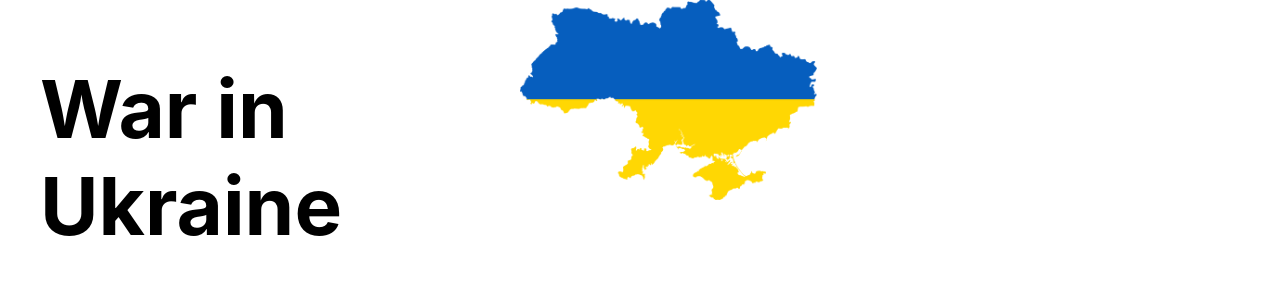
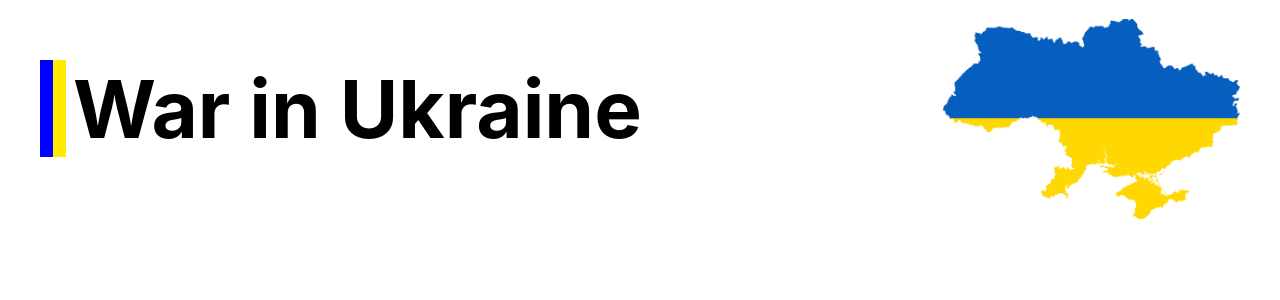
Before and after one commit to Demochani/Charity, a React (Create React App) app: page / in a window 1280 px wide. Shown: the top 300 px of the page. Built offline with nearby package versions, Linux system fonts and the light colour scheme.

Commit message:
double bordered logo on Header

```diff
--- a/src/App.css
+++ /dev/null
@@ -1,18 +0,0 @@
-
-.title-container {
-    display: flex;
-  align-items: stretch;
-  width: 1200px;
-  margin: 0 auto;
-}
-.title {
-    font-size: 80px;
-    font-weight: 700;
-    width: 40%;
-    margin-top: 60px;
-}
-
-.map {
-    position: relative;
-    height: 200px;
-}
--- a/src/App.tsx
+++ b/src/App.tsx
@@ -1,13 +1,10 @@
 import React from "react";
-import "./App.css";
+import Header from "./view/components/Header";
 
 function App() {
   return (
     <div className="App">
-      <div className="title-container">
-        <p className="title">War in Ukraine</p>
-        <img className="map" src="ua-map-color.png" alt="img" />
-      </div>
+        <Header/>
     </div>
   );
 }
--- /dev/null
+++ b/src/view/components/Header/header.css
@@ -0,0 +1,46 @@
+
+header {
+    /* background-color: lightgreen; */
+}
+.title-container {
+    display: flex;
+  align-items: center;
+  width: 1200px;
+  margin: 0 auto;
+  /* background-color: lightgrey; */
+
+}
+ /* {
+
+    background-color: lightblue;
+    border-left: 10px solid yellow;
+    padding-right:15px;
+    height:120px;
+} */
+.title {
+    position:relative;
+    font-size: 80px;
+    font-weight: 700;
+    width: 100%;
+    /* height:120px; */
+    margin-top: 60px;
+    padding: 0 0 0 20px;
+    border-left: 13px solid blue;
+    /* background-color: aquamarine; */
+}
+.title:before {
+    content: " ";
+    position: absolute;
+    z-index: 1;
+    top: 0;
+    left: 0;
+    right: 0;
+    bottom: 0;
+    border-left: 13px solid #ffea00;
+  }
+
+.map {
+    height: 200px;
+    /* background-color: violet; */
+
+}
--- a/src/view/components/Header/index.tsx
+++ b/src/view/components/Header/index.tsx
@@ -1,7 +1,13 @@
 import React from 'react'
+import './header.css'
 
 export default function Header() {
   return (
-    <div>header</div>
+    <header>
+      <div className="title-container">
+        <p className="title">War in Ukraine</p>
+        <img className="map" src="ua-map-color.png" alt="img" />
+      </div>
+    </header>
   )
 }
```
Also changed, not shown: public/occupied-map.jpg (added), src/view/components/Header/index.css (deleted).
